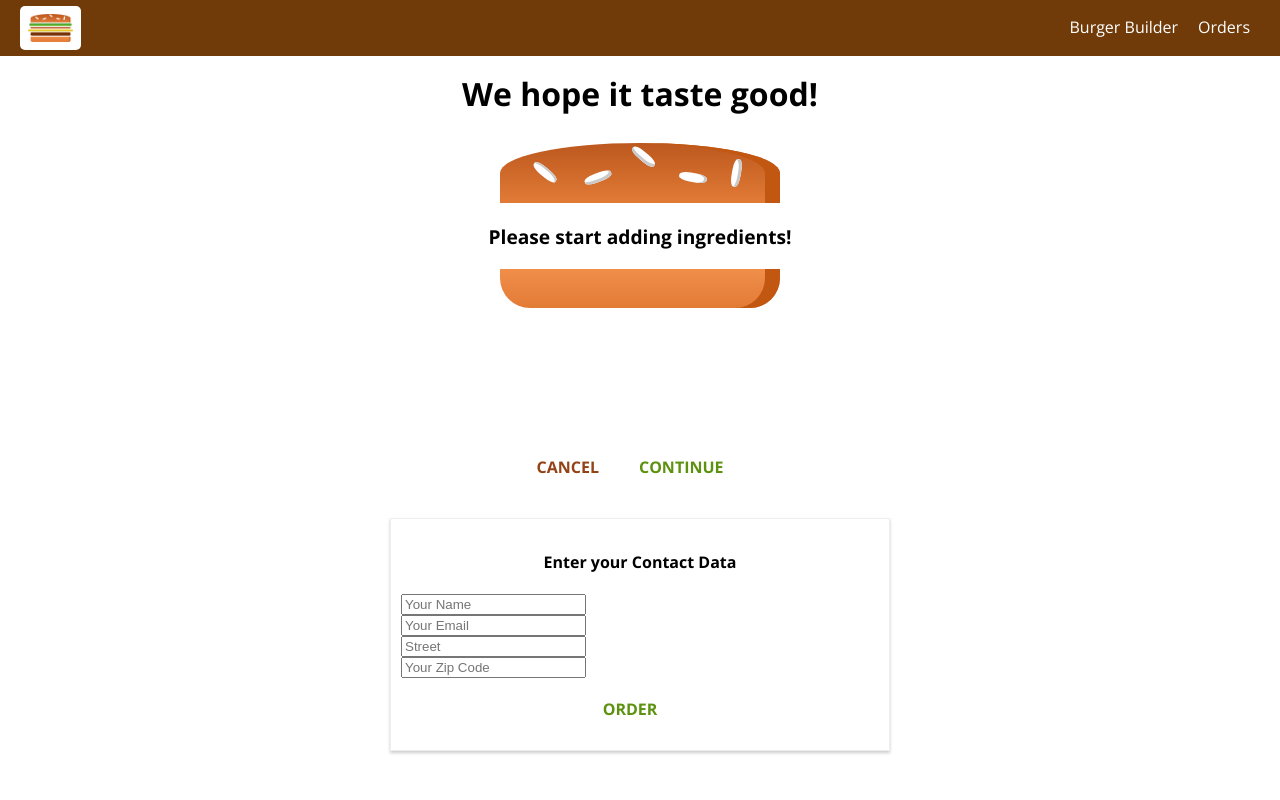
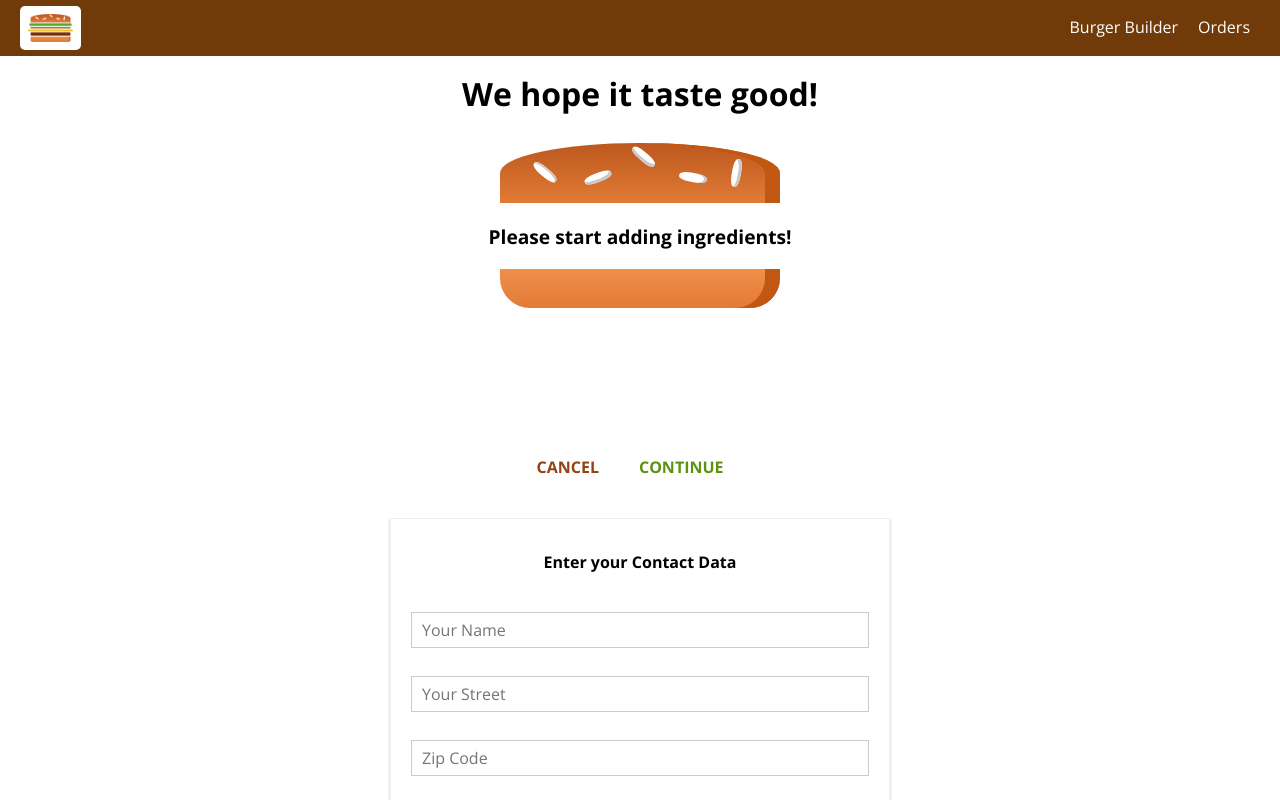
Before and after one commit to RJDulac/build-a-burger, a React (Create React App) app: page /checkout in a window 1280 px wide. Both pictures are taken after a click on the button "CONTINUE". Shown: the top 800 px of the page. Built offline with nearby package versions, Linux system fonts and the light colour scheme.

Commit message:
form abstracted and connected to firebase

```diff
--- /dev/null
+++ b/src/components/UI/Input/Input.js
@@ -0,0 +1,62 @@
+import React from "react";
+
+import classes from "./Input.module.css";
+
+const Input = props => {
+  let inputElement = null;
+
+  switch (props.elementType) {
+    case "input":
+      inputElement = (
+        <input
+          className={classes.InputElement}
+          {...props.elementConfig}
+          value={props.value}
+          onChange={props.changed}
+        />
+      );
+      break;
+    case "textarea":
+      inputElement = (
+        <textarea
+          className={classes.InputElement}
+          {...props.elementConfig}
+          value={props.value}
+          onChange={props.changed}
+        />
+      );
+      break;
+    case "select":
+      inputElement = (
+        <select
+          className={classes.InputElement}
+          value={props.value}
+          onChange={props.changed}
+        >
+          {props.elementConfig.options.map(option => (
+            <option key={option.value} value={option.value}>
+              {option.displayValue}
+            </option>
+          ))}
+        </select>
+      );
+      break;
+    default:
+      inputElement = (
+        <input
+          className={classes.InputElement}
+          {...props.elementConfig}
+          value={props.value}
+          onChange={props.changed}
+        />
+      );
+  }
+  return (
+    <div className={classes.Input}>
+      <label>{props.label}</label>
+      {inputElement}
+    </div>
+  );
+};
+
+export default Input;
--- /dev/null
+++ b/src/components/UI/Input/Input.module.css
@@ -0,0 +1,24 @@
+.Input {
+  width: 100%;
+  padding: 10px;
+  box-sizing: border-box;
+}
+.Input label {
+  font-weight: bold;
+  display: block;
+  margin-bottom: 8px;
+}
+.InputElement {
+  display: block;
+  width: 100%;
+  outline: none;
+  border: 1px solid #ccc;
+  background-color: #fff;
+  font: inherit;
+  padding: 6px 10px;
+  box-sizing: border-box;
+}
+.InputElement:focus {
+  outline: none;
+  background-color: #ccc;
+}
--- a/src/containers/Checkout/ContactData/ContactData.js
+++ b/src/containers/Checkout/ContactData/ContactData.js
@@ -4,34 +4,78 @@
 import classes from "./ContactData.module.css";
 import axios from "../../../axios-orders";
 import Spinner from "../../../components/UI/Spinner/Spinner";
+import Input from "../../../components/UI/Input/Input";
 
 class ContactData extends Component {
   state = {
-    name: "",
-    email: "",
-    address: {
-      street: "",
-      postalCode: ""
+    orderForm: {
+      name: {
+        elementType: "input",
+        elementConfig: {
+          type: "text",
+          placeholder: "Your Name"
+        },
+        value: ""
+      },
+      street: {
+        elementType: "input",
+        elementConfig: {
+          type: "text",
+          placeholder: "Your Street"
+        },
+        value: ""
+      },
+      zipCode: {
+        elementType: "input",
+        elementConfig: {
+          type: "text",
+          placeholder: "Zip Code"
+        },
+        value: ""
+      },
+      country: {
+        elementType: "input",
+        elementConfig: {
+          type: "text",
+          placeholder: "Country"
+        },
+        value: ""
+      },
+      email: {
+        elementType: "input",
+        elementConfig: {
+          type: "email",
+          placeholder: "Your Email"
+        },
+        value: ""
+      },
+      deliveryMethod: {
+        elementType: "select",
+        elementConfig: {
+          options: [
+            { value: "fastest", displayValue: "Fastest" },
+            { value: "cheapest", displayValue: "Cheapest" }
+          ]
+        },
+        value: ""
+      }
     },
     loading: false
   };
   orderHandler = async e => {
     e.preventDefault();
     this.setState({ loading: true });
+    const formData = {};
+    for (let formElementIdentifer in this.state.orderForm) {
+      formData[formElementIdentifer] = this.state.orderForm[
+        formElementIdentifer
+      ].value;
+    }
     //alert("You Continue");
     const order = {
       ingredients: this.props.ingredients,
       price: this.props.price,
-      customer: {
-        name: "Ryan Dulac",
-        address: {
-          street: "Test Street",
-          zipCode: "35284",
-          country: "United States"
-        },
-        email: "test@test.com"
-      },
-      deliveryMethod: "fastest"
+      orderData: formData
     };
     try {
       const data = await axios.post("/orders.json", order);
@@ -43,16 +87,41 @@
       console.log(error);
     }
   };
+
+  inputChangedHandler = (e, inputIdentifier) => {
+    //clone first layer
+    const updatedOrderForm = {
+      ...this.state.orderForm
+    };
+    //clone second layer
+    const updatedFormElement = { ...updatedOrderForm[inputIdentifier] };
+    //put value in second layer
+    updatedFormElement.value = e.target.value;
+    //update first layer with value
+    updatedOrderForm[inputIdentifier] = updatedFormElement;
+
+    this.setState({ orderForm: updatedOrderForm });
+  };
   render() {
+    const formElementsArray = [];
+    for (let key in this.state.orderForm) {
+      formElementsArray.push({
+        id: key,
+        config: this.state.orderForm[key]
+      });
+    }
     let form = (
-      <form>
-        <input type="text" name="name" placeholder="Your Name" />
-        <input type="email" name="email" placeholder="Your Email" />
-        <input type="text" name="street" placeholder="Street" />
-        <input type="text" name="zip" placeholder="Your Zip Code" />
-        <Button btnType="Success" clicked={this.orderHandler}>
-          ORDER
-        </Button>
+      <form onSubmit={this.orderHandler}>
+        {formElementsArray.map(formElement => (
+          <Input
+            key={formElement.id}
+            elementType={formElement.config.elementType}
+            elementConfig={formElement.config.elementConfig}
+            value={formElement.config.value}
+            changed={e => this.inputChangedHandler(e, formElement.id)}
+          />
+        ))}
+        <Button btnType="Success">ORDER</Button>
       </form>
     );
     if (this.state.loading) {
--- a/src/containers/Checkout/ContactData/ContactData.module.css
+++ b/src/containers/Checkout/ContactData/ContactData.module.css
@@ -7,9 +7,6 @@
   padding: 10px;
   box-sizing: border-box;
 }
-.ContactData input {
-  display: block;
-}
 @media (min-width: 600px) {
   .ContactData {
     width: 500px;
```
